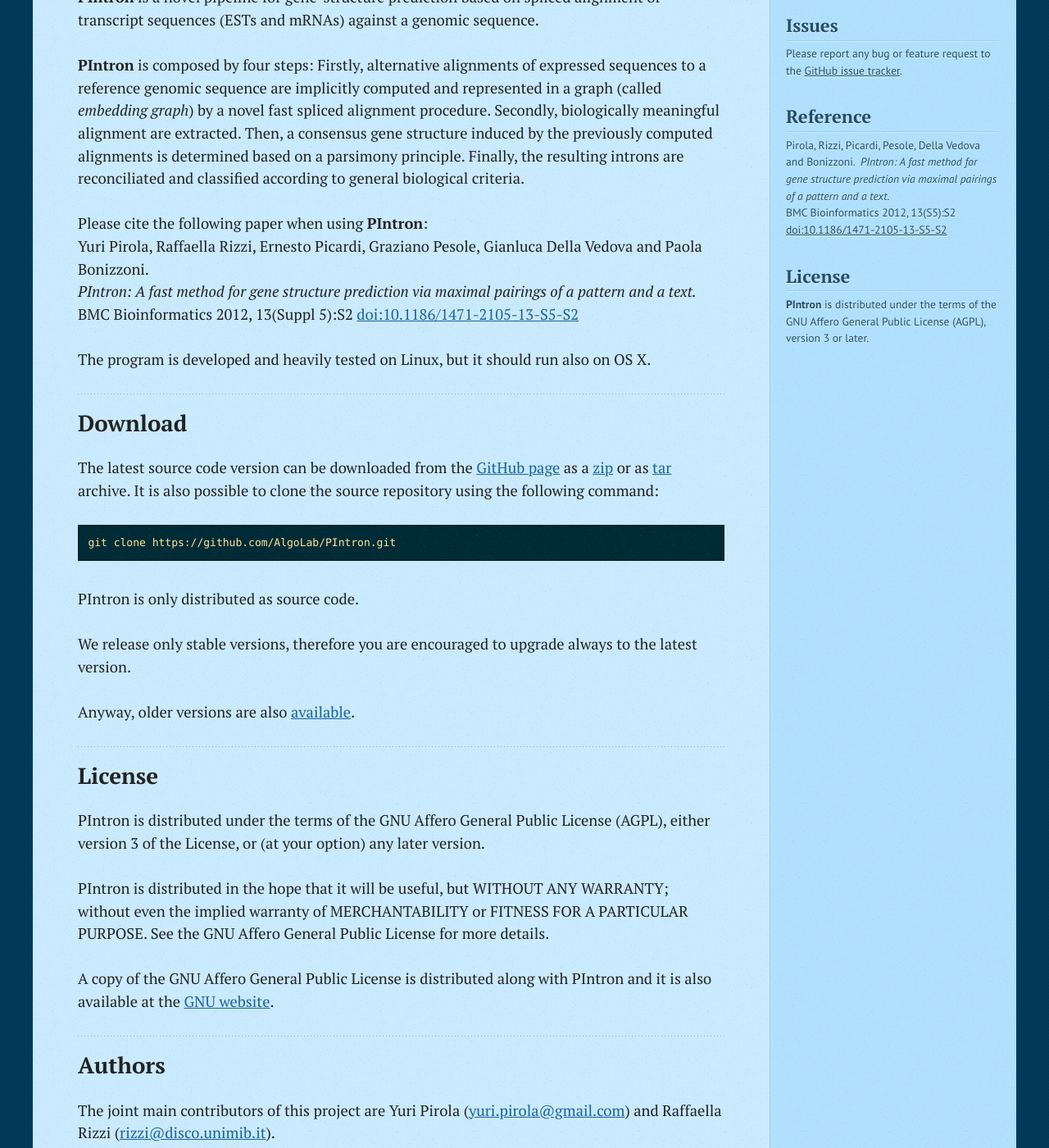
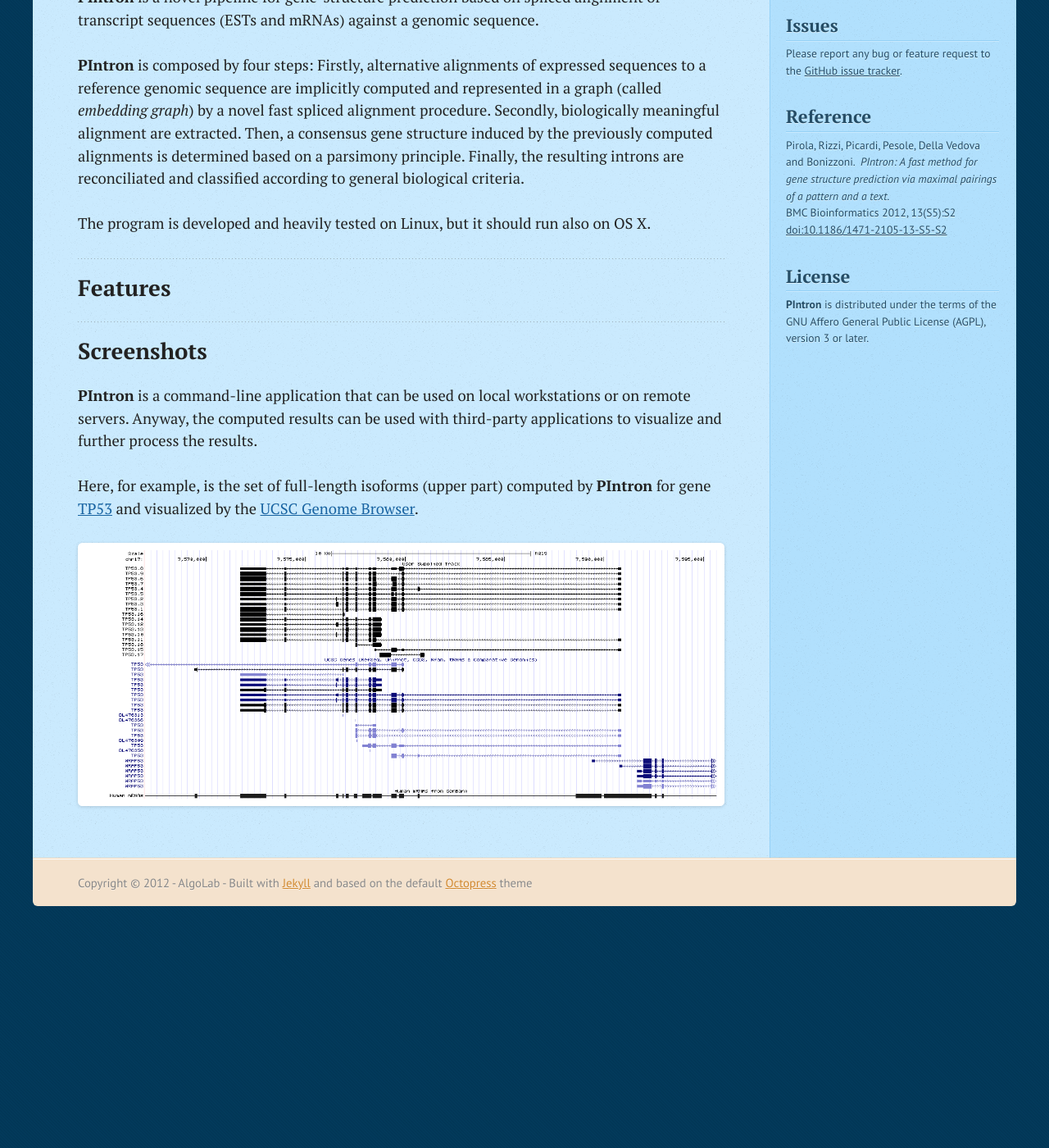
Before and after one commit to AlgoLab/PIntron, a Jekyll site: the page built from index.markdown, in a window 1280 px wide and 1400 px high, scrolled down 354 px. Shown: the whole window at 82% size. Built offline with Jekyll 4.4.1, drawn with Linux system fonts in a browser that asks for light colours; nearby versions of some CDN libraries; after the commit the page ends 1503 px from its top, so only the background shows below that; some of the changed text lies outside the part shown.

Commit message:
Website, start content reorganization.

```diff
--- a/_config.yml
+++ b/_config.yml
@@ -16,10 +16,12 @@ nav:
     link: "index.html"
   - name: Installation
     link: "install.html"
-  - name: Usage
-    link: "usage.html"
-  - name: Issues
-    link: "https://github.com/AlgoLab/PIntron/issues"
+  - name: Get started
+    link: "example.html"
+  - name: Documentation
+    link: "documentation.html"
+  - name: Credits
+    link: "credits.html"
 
 simple_search: http://google.com/search
 google_analytics_tracking_id: UA-32216930-1
--- a/index.markdown
+++ b/index.markdown
@@ -1,20 +1,6 @@
 ---
 layout: page
-nav:
-  - name: Description
-    link: "#description"
-  - name: Usage
-    link: "usage.html"
-  - name: Download
-    link: "https://github.com/AlgoLab/PIntron/tarball/master"
-  - name: Installation
-    link: "install.html"
-  - name: License
-    link: "#license"
-  - name: Authors
-    link: "#authors"
-  - name: Known Issues
-    link: "https://github.com/AlgoLab/PIntron/issues"
+toc: false
 ---
 
 ## Description
@@ -31,47 +17,20 @@ alignments is determined based on a parsimony principle.
 Finally, the resulting introns are reconciliated and classified
 according to general biological criteria.
 
-Please cite the following paper when using **PIntron**:
-Yuri Pirola, Raffaella Rizzi, Ernesto Picardi, Graziano
-Pesole, Gianluca Della Vedova and Paola Bonizzoni.
-*PIntron: A fast method for gene structure prediction via maximal
-pairings of a pattern and a text.*
-BMC Bioinformatics 2012, 13(Suppl 5):S2 [doi:10.1186/1471-2105-13-S5-S2](http://dx.doi.org/10.1186/1471-2105-13-S5-S2)
-
 The program is developed and heavily tested on Linux, but it should
 run also on OS X.
 
-## Download
+## Features
 
-The latest source code version can be downloaded from the [GitHub page](https://github.com/AlgoLab/PIntron) as a [zip](https://github.com/AlgoLab/PIntron/zipball/master) or as [tar](https://github.com/AlgoLab/PIntron/tarball/master) archive.
-It is also possible to clone the source repository using the following command:
+## Screenshots
+**PIntron** is a command-line application that can be used on local
+workstations or on remote servers.
+Anyway, the computed results can be used with third-party applications
+to visualize and further process the results.
 
-    git clone https://github.com/AlgoLab/PIntron.git
+Here, for example, is the set of full-length isoforms (upper part)
+computed by **PIntron** for gene
+[TP53](http://www.ncbi.nlm.nih.gov/gene/7157) and visualized by the
+[UCSC Genome Browser](http://genome.ucsc.edu/).
 
-PIntron is only distributed as source code.
-
-We release only stable versions, therefore you are encouraged to
-upgrade always to the latest version.
-
-Anyway, older versions are also [available](https://github.com/AlgoLab/PIntron/tags).
-
-## License
-
-PIntron is distributed under the terms of the GNU Affero General Public
-License (AGPL), either version 3 of the License, or (at your option) any
-later version.
-
-PIntron is distributed in the hope that it will be useful, but WITHOUT
-ANY WARRANTY; without even the implied warranty of MERCHANTABILITY or
-FITNESS FOR A PARTICULAR PURPOSE.  See the GNU Affero General Public
-License for more details.
-
-A copy of the GNU Affero General Public License is distributed along
-with PIntron and it is also available at the
-[GNU website](http://www.gnu.org/licenses/).
-
-
-## Authors
-
-The joint main contributors of this project are Yuri Pirola
-(<yuri.pirola@gmail.com>) and Raffaella Rizzi (<rizzi@disco.unimib.it>).
+![img](images/pintron-v1.2.28-TP53.png)
--- a/install.markdown
+++ b/install.markdown
@@ -1,11 +1,7 @@
 ---
 layout: page
 title: Compilation and Installation
-nav:
-  - name: Requirements
-    link: "#requirements"
-  - name: Compilation and Installation
-    link: "#compilation_and_installation"
+toc: true
 ---
 
 {% include content/INSTALL.md %}
```
Also changed, not shown: _includes/content/INSTALL.md (+13 -1 lines), credits.markdown (added, +39 -0 lines), usage.markdown (+0 -7 lines), images/pintron-v1.2.28-TP53.png (added).
